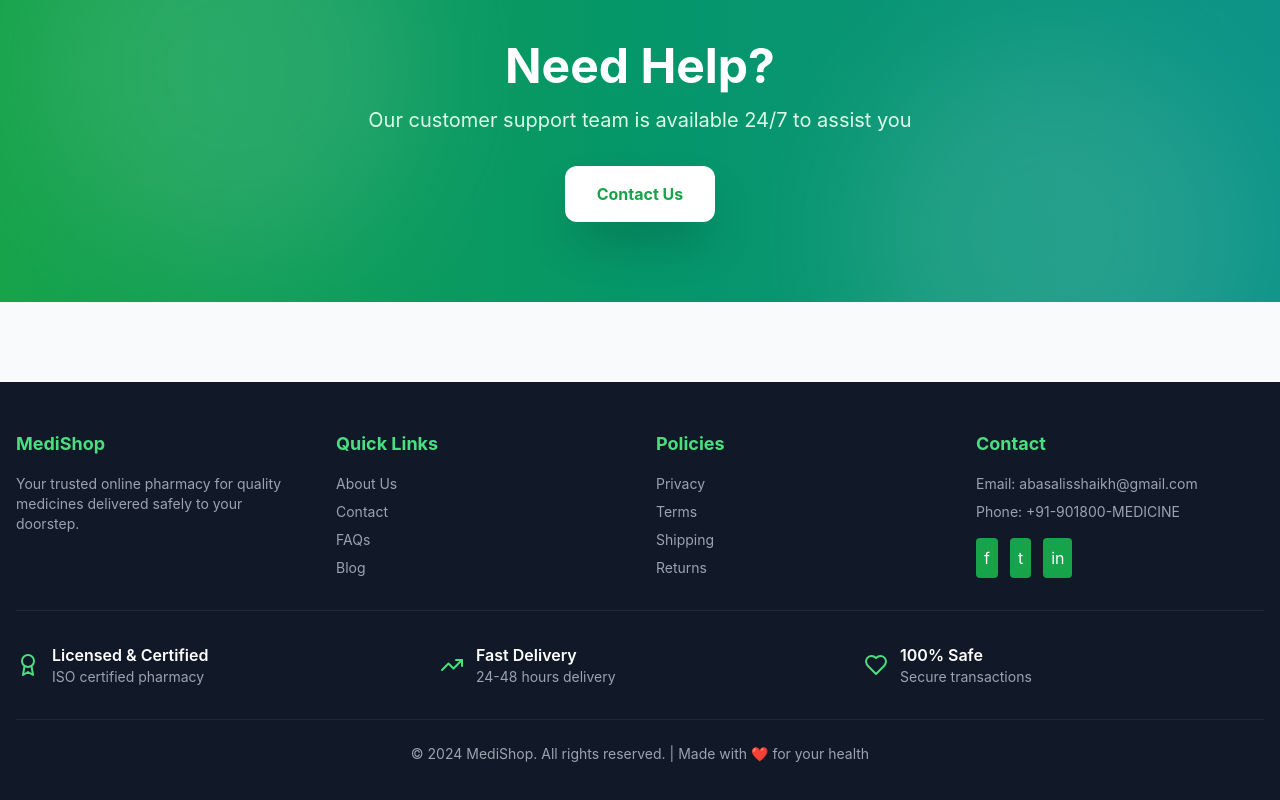
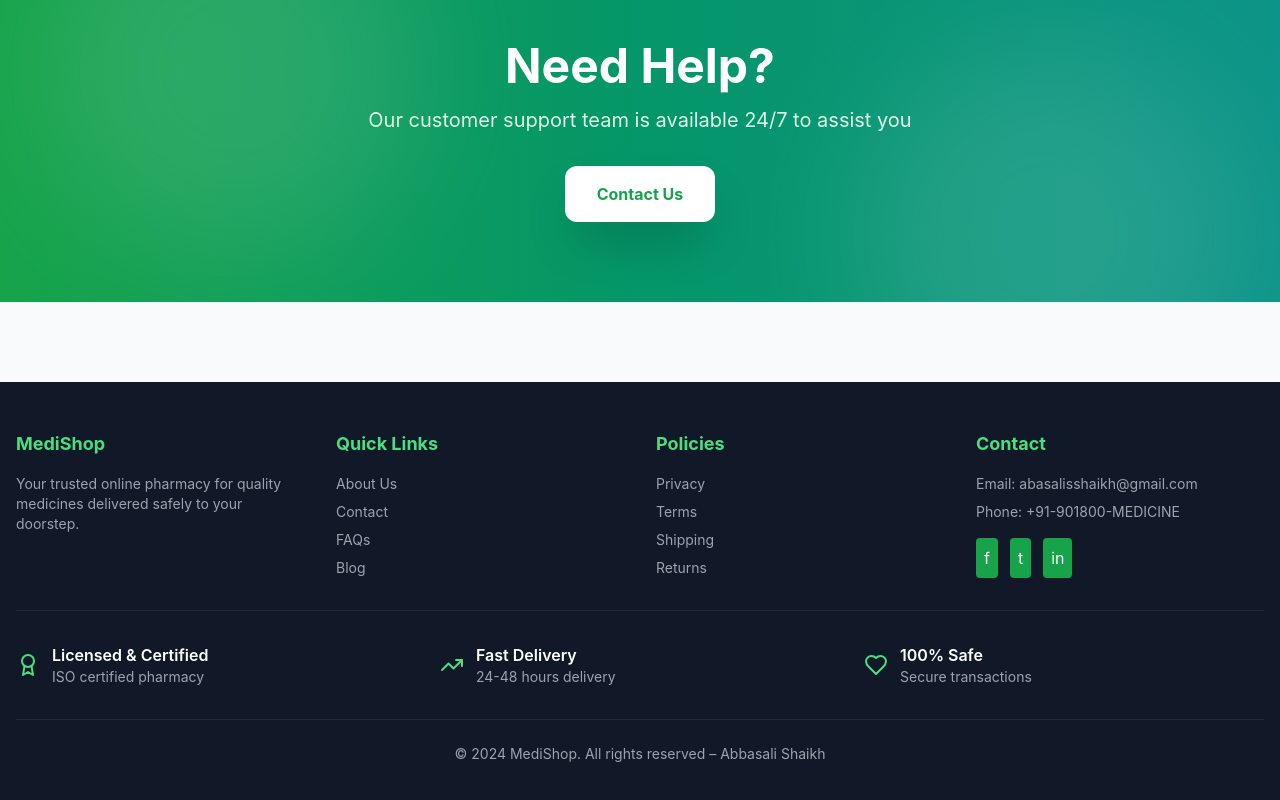
Before and after one commit to abbas-ali7/hackethonmedishop, a React (Create React App) app in the folder frontend/: page / in a window 1280 px wide. Shown: the part 2052-2852 px from the top of the page. Built offline with nearby package versions, Linux system fonts and the light colour scheme; no server answers.

Commit message:
Update Footer.js

```diff
--- a/frontend/src/components/Footer.js
+++ b/frontend/src/components/Footer.js
@@ -74,7 +74,7 @@ const Footer = () => {
         </div>
 
         <div className="border-t border-gray-800 pt-6 text-center text-gray-400 text-sm">
-          <p>&copy; 2024 MediShop. All rights reserved. | Made with ❤️ for your health</p>
+          <p>© 2024 MediShop. All rights reserved – Abbasali Shaikh</p>
         </div>
       </div>
     </footer>
```
